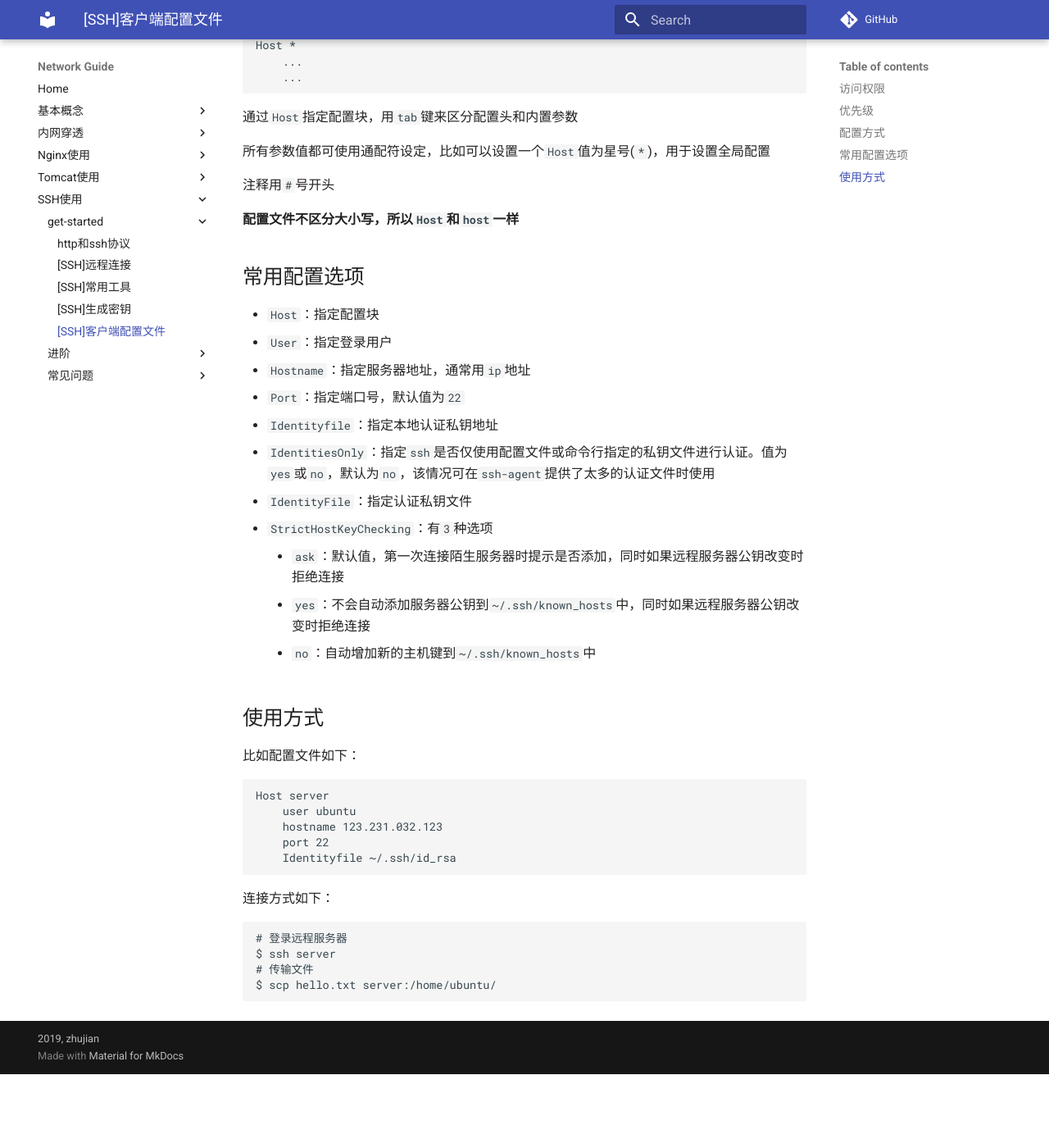
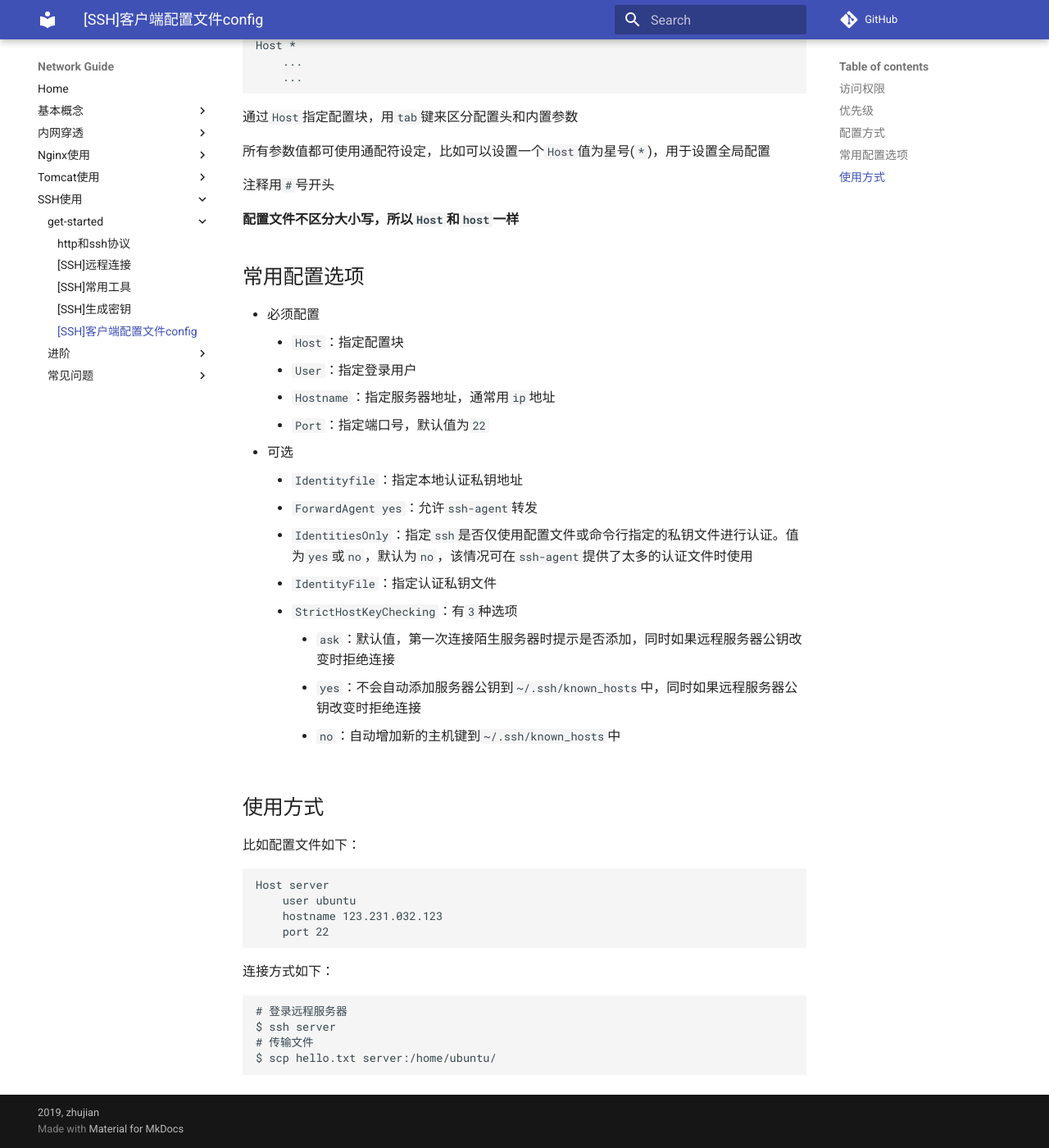
Before and after one commit to Document-Collection/network-guide, an MkDocs documentation site: the page built from docs/ssh/[SSH]客户端配置文件config.md, in a window 1280 px wide and 1400 px high, scrolled down 1275 px. Shown: the whole window at 82% size. Built offline with MkDocs 1.6.1 and Material for MkDocs 9.7.7, drawn with Linux system fonts in a browser that asks for light colours; comment, search, counter and statistics services are not loaded; before the commit the page ends 2585 px from its top, so only the background shows below that; some of the changed text lies outside the part shown.

Commit message:
docs(ssh): 更新config配置文件使用

```diff
--- a/docs/ssh/[SSH]客户端配置文件.md
+++ b/docs/ssh/[SSH]客户端配置文件config.md
@@ -1,5 +1,5 @@
 
-# [SSH]客户端配置文件
+# [SSH]客户端配置文件config
 
 参考：
 
@@ -62,17 +62,20 @@
 
 ## 常用配置选项
 
-* `Host`：指定配置块
-* `User`：指定登录用户
-* `Hostname`：指定服务器地址，通常用`ip`地址
-* `Port`：指定端口号，默认值为`22`
-* `Identityfile`：指定本地认证私钥地址
-* `IdentitiesOnly`：指定`ssh`是否仅使用配置文件或命令行指定的私钥文件进行认证。值为`yes`或`no`，默认为`no`，该情况可在`ssh-agent`提供了太多的认证文件时使用
-* `IdentityFile`：指定认证私钥文件
-* `StrictHostKeyChecking`：有`3`种选项
-    * `ask`：默认值，第一次连接陌生服务器时提示是否添加，同时如果远程服务器公钥改变时拒绝连接
-    * `yes`：不会自动添加服务器公钥到`~/.ssh/known_hosts`中，同时如果远程服务器公钥改变时拒绝连接
-    * `no`：自动增加新的主机键到`~/.ssh/known_hosts`中
+* 必须配置
+    * `Host`：指定配置块
+    * `User`：指定登录用户
+    * `Hostname`：指定服务器地址，通常用`ip`地址
+    * `Port`：指定端口号，默认值为`22`
+* 可选
+    * `Identityfile`：指定本地认证私钥地址
+    * `ForwardAgent yes`：允许`ssh-agent`转发
+    * `IdentitiesOnly`：指定`ssh`是否仅使用配置文件或命令行指定的私钥文件进行认证。值为`yes`或`no`，默认为`no`，该情况可在`ssh-agent`提供了太多的认证文件时使用
+    * `IdentityFile`：指定认证私钥文件
+    * `StrictHostKeyChecking`：有`3`种选项
+        * `ask`：默认值，第一次连接陌生服务器时提示是否添加，同时如果远程服务器公钥改变时拒绝连接
+        * `yes`：不会自动添加服务器公钥到`~/.ssh/known_hosts`中，同时如果远程服务器公钥改变时拒绝连接
+        * `no`：自动增加新的主机键到`~/.ssh/known_hosts`中
 
 ## 使用方式
 
@@ -82,7 +85,6 @@
         user ubuntu
         hostname 123.231.032.123
         port 22
-        Identityfile ~/.ssh/id_rsa
 
 连接方式如下：
 
--- a/mkdocs.yml
+++ b/mkdocs.yml
@@ -63,7 +63,7 @@ nav:
             - '[SSH]远程连接': './ssh/[SSH]远程连接.md'
             - '[SSH]常用工具': './ssh/[SSH]常用工具.md'
             - '[SSH]生成密钥': './ssh/[SSH]生成密钥.md'
-            - '[SSH]客户端配置文件': './ssh/[SSH]客户端配置文件.md'
+            - '[SSH]客户端配置文件config': './ssh/[SSH]客户端配置文件config.md'
         - '进阶':
             - '[SSH]禁用公钥检查': './ssh/[SSH]禁用公钥检查.md'
             - '[ssh-copy-id]复制公钥到远程服务器': './ssh/[ssh-copy-id]复制公钥到远程服务器.md'
```
